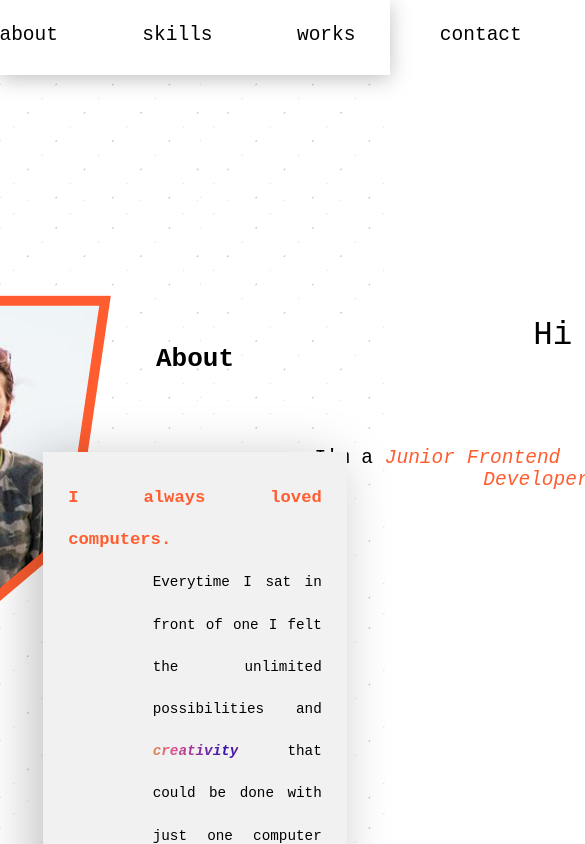
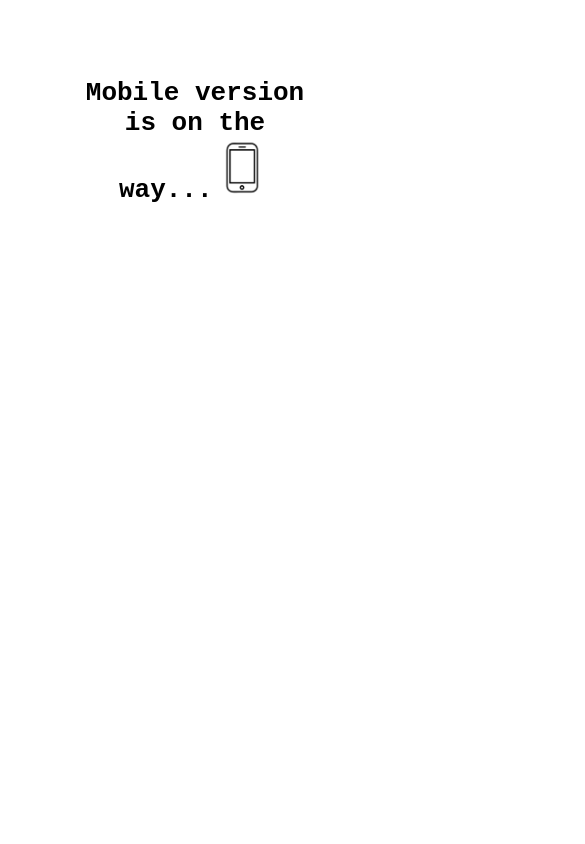
Before and after one commit to wfanni/portfolio_dev, a React (Create React App) app: page / in a window 390 px wide. Shown: the top 844 px of the page, 585 px wide, since content can reach past the window. Built offline with nearby package versions, Linux system fonts and the light colour scheme.

Commit message:
mobile version started

```diff
--- a/src/App.css
+++ b/src/App.css
@@ -17,4 +17,28 @@ body ul {
   margin: 0;
   list-style: none;
 }
+
+#root {
+  width: 100%;
+}
+
+#root #alert {
+  display: none;
+}
+
+@media only screen and (max-width: 28cm) {
+  #root #alert {
+    display: inline-block;
+    font-size: 2em;
+    text-align: center;
+    margin: 20%;
+    width: 60%;
+  }
+  #root #alert img {
+    width: 25%;
+  }
+  #root div {
+    display: none;
+  }
+}
 /*# sourceMappingURL=App.css.map */
--- a/src/App.js
+++ b/src/App.js
@@ -7,10 +7,16 @@ import Skills from './components/Skills/Skills.jsx';
 import Works from './components/Works/Works.jsx';
 import Contact from './components/Contact/Contact.jsx';
 
+import mobile from './components/media/mobile.png';
+
 
 export default function App() {
   return (
-    <div>
+    <>
+      <h3 id="alert">Mobile version is on the way...
+        <img src={mobile} alt="mobile" />
+      </h3>
+      <div id="page">
         <Navbar />
         <Home />
         <About />
@@ -18,5 +24,6 @@ export default function App() {
         <Works />
         <Contact />
       </div>
+    </>
   );
 }
--- a/src/App.scss
+++ b/src/App.scss
@@ -16,3 +16,39 @@ body {
     list-style: none;
   }
 }
+
+#root {
+  width: 100%;
+
+  #alert {
+    display: none;
+  }
+}
+
+@media only screen and (max-width: 28cm) {
+  #root {
+    #alert {
+      display: inline-block;
+      font-size: 2em;
+      text-align: center;
+      margin: 20%;
+      width: 60%;
+      img {
+        width: 25%;
+      }
+    }
+    div {
+      display: none;
+    }
+  }
+}
+
+// @media screen and (max-width: 700px) {
+//   #root div {
+//     width: 100%;
+//     display: flex;
+//     justify-content: flex-start;
+//     align-items: center
+//     flex-direction: column;
+//   }
+// }
--- a/src/components/About/About.jsx
+++ b/src/components/About/About.jsx
@@ -8,7 +8,7 @@ const AboutStructure = ({ className }) => {
     return (
         <div id="about" className={className}>
             <h2>About</h2>
-            <p><b>I always loved computers.</b> <span className="first-sentence">Everytime I sat in front of one I felt the unlimited possibilities and <i>creativity</i> that could be done with just one computer and some internet connection.</span> I was always interested in creating websites <span className="comment">(how fun is that!)</span>, but never actually thought I could do it. <q>Oh I'm just a girl, maybe I don't have the brain for it.</q> Despite this thought I started learning <b>HTML</b> and <b>CSS</b> in my teenage years, although I didn't think I would work in the field when the time comes. When the pandemic happened <b>-</b> right after I finished my Tourism course <b>-</b> I knew I had to adapt and learn something that I can really use in the future <span className="comment">(who knows what's coming next!)</span>. I decided to pursue my interest in <span className="web">Web Development</span> and I attended an intensive 4-month <em>Junior Frontend Developer</em> course at <a href="https://codecool.com/en/" target="_blank" rel="noreferrer">Codecool</a>. <span className="last-sentence">I don't know what the future holds and I know I have to learn a <b>LOT</b> more, but I am ready to jump right in!</span></p>
+            <p><b className="title">I always loved computers.</b> <span className="first-sentence">Everytime I sat in front of one I felt the unlimited possibilities and <i>creativity</i> that could be done with just one computer and some internet connection.</span> I was always interested in creating websites <span className="comment">(how fun is that!)</span>, but never actually thought I could do it. <q>Oh I'm just a girl, maybe I don't have the brain for it.</q> Despite this thought I started learning <b>HTML</b> and <b>CSS</b> in my teenage years, although I didn't think I would work in the field when the time comes. When the pandemic happened <b>-</b> right after I finished my Tourism course <b>-</b> I knew I had to adapt and learn something that I can really use in the future <span className="comment">(who knows what's coming next!)</span>. I decided to pursue my interest in <span className="web">Web Development</span> and I attended an intensive 4-month <em>Junior Frontend Developer</em> course at <a href="https://codecool.com/en/" target="_blank" rel="noreferrer">Codecool</a>. <span className="last-sentence">I don't know what the future holds and I know I have to learn a <b>LOT</b> more, but I am ready to jump right in!</span></p>
 
         </div>
     )
@@ -79,9 +79,8 @@ const About = styled(AboutStructure)`
             height: 300px;
         }
 
-        b:first-child {
+        .title {
             display: inline-block;
-            /* text-indent: -5vh; */
             color: #ff5d30;
             font-size: 1.2em;
 
@@ -155,6 +154,10 @@ const About = styled(AboutStructure)`
             margin: 4vh 0 0 0;
             line-height: 3vh;
             margin-bottom: 0.5vh;
+
+            b:first-child {
+                display: inline-block;
+            }
         }
     }
 
@@ -165,6 +168,87 @@ const About = styled(AboutStructure)`
         }
     }
 
+    /* @media screen and (max-width: 700px) {
+        height: 120vh;
+        &::after {
+            position: absolute;
+            bottom: 0;
+            left: 0;
+            content: '';
+            background-image: url(${smallTriangle});
+            background-repeat: no-repeat;
+            transform: rotate(-20deg) scale(0.5);
+            width: 200px;
+            height: 220px;
+        }
+
+        h2 {
+            margin-top: 0;
+
+            &::after {
+                position: absolute;
+                top: 23vh;
+                left: 5vh;
+                content: '';
+                background-image: url(${smallTriangle});
+                background-repeat: no-repeat;
+                transform: rotate(20deg) scale(0.4);
+                width: 300px;
+                height: 300px;
+                z-index: 100;
+
+            }
+        }
+        p {
+            font-size: 0.65em;
+            line-height: 2.5vh;
+
+            &::after {
+                position: absolute;
+                top: -20vh;
+                left: -25vh;
+                content: '';
+                background-image: url(${bigTriangle});
+                background-repeat: no-repeat;
+                transform: rotate(-10deg) scale(0.4);
+                width: 300px;
+                height: 300px;
+            }
+
+            .title {
+                text-indent: 4vh;
+                margin-bottom: 1vh;
+            }
+
+            .first-sentence {
+                margin: 0 0 1vh 0;
+            }
+
+            q {
+                width: 90%;
+                display: inline-block;
+                margin: 1vh 5%;
+                text-indent: 0;
+                text-align: center;
+            }
+
+            em {
+                text-decoration: underline;
+                text-decoration-style: wavy;
+                text-underline-offset: 0.2vh;
+                text-decoration-color: #ff5d30;
+
+            }
+
+            a {
+                padding: 0.2vh;
+            }
+
+
+
+        }
+    } */
+
 `
 
 export default About
--- a/src/components/Navbar.jsx
+++ b/src/components/Navbar.jsx
@@ -2,24 +2,41 @@ import React from 'react';
 import styled from 'styled-components';
 
 const NavbarStructure = ({ className }) => {
+
+    const menuToggle = () => {
+        document.getElementById("menu").classList.toggle("open");
+        document.querySelector("nav").classList.toggle("open");
+    }
+
+    const closeMenu = () => {
+        document.getElementById("menu").classList.remove("open");
+        document.querySelector("nav").classList.remove("open");
+    }
+
+
     return (
         <div className={className}>
+            <button id="menu" onClick={menuToggle}>
+                <div id="upper"></div>
+                <div id="middle"></div>
+                <div id="lower"></div>
+            </button>
             <nav>
                 <ul>
                     <li>
-                        <a href="#home">Home</a>
+                        <a onClick={closeMenu} href="#home">Home</a>
                     </li>
                     <li>
-                        <a href="#about">About</a>
+                        <a onClick={closeMenu} href="#about">About</a>
                     </li>
                     <li>
-                        <a href="#skills">Skills</a>
+                        <a onClick={closeMenu} href="#skills">Skills</a>
                     </li>
                     <li>
-                        <a href="#works">Works</a>
+                        <a onClick={closeMenu} href="#works">Works</a>
                     </li>
                     <li>
-                        <a href="#contact">Contact</a>
+                        <a onClick={closeMenu} href="#contact">Contact</a>
                     </li>
                 </ul>
             </nav>
@@ -28,6 +45,45 @@ const NavbarStructure = ({ className }) => {
 }
 
 const Navbar = styled(NavbarStructure)`
+    #menu {
+        display: none;
+        position: fixed;
+        top: 4vh;
+        right: 17vh;
+        width: 50px;
+        height: 50px;
+        border: none;
+        border-radius: 50vh;
+        background-color: #ff5d30;
+
+        justify-content: center;
+        align-items: center;
+        flex-direction: column;
+        gap: 7px;
+
+        cursor: pointer;
+        z-index: 1001;
+
+        div {
+            background-color: #fff;
+            width: 30px;
+            height: 2.5px;
+        }
+
+        &.open {
+            #upper {
+                transform: rotate(45deg) translate(4px, 3px);
+            }
+            #middle {
+                display: none;
+            }
+            #lower {
+                transform: rotate(-45deg) translate(4px, -3px);
+
+            }
+        }
+
+    }
     nav {
         position: fixed;
         top: 0;
@@ -78,7 +134,63 @@ const Navbar = styled(NavbarStructure)`
                 }
             }
         }
+
     }
+
+    /* @media screen and (max-width: 500px) {
+        #menu {
+            display: flex;
+        }
+
+        nav {
+            display: none;
+
+            position: fixed;
+            top: 0;
+            width: 100%;
+            height: 200px;
+            box-shadow: 0 4px 20px rgba(0, 0, 0, 0.25);
+            background-color: #fff;
+            z-index: 1000;
+
+            ul {
+                width: 100%;
+                height: 200px;
+                margin-left: 10vh;
+
+                display: flex;
+                justify-content: center;
+                align-items: flex-start;
+                flex-direction: column;
+                gap: 2vh;
+
+                li {
+                    position: relative;
+                    padding-bottom: 0.5vh;
+                    transition: padding-bottom 0.2s;
+
+                    a {
+                        text-transform: lowercase;
+                        font-size: 1.1em;
+
+                        &::after {
+                            display: none;
+                        }
+                    }
+
+                    &:hover,
+                    &:focus {
+                        color: #ff5d30;
+                    }
+                }
+            }
+
+
+            &.open {
+                display: flex;
+            }
+        }
+    } */
 
 `
 
--- a/src/components/Skills/Skills.jsx
+++ b/src/components/Skills/Skills.jsx
@@ -23,7 +23,7 @@ const SkillsStructure = ({ className }) => {
                     <div className="react">reactjs</div>
                 </div>
                 <div className="progress-bar">
-                    <div className="backend">backend tech (node.js, express.js)</div>
+                    <div className="backend">backend tech <span>(node.js, express.js)</span></div>
                 </div>
             </div>
             <div className="graphic">
@@ -124,6 +124,28 @@ const Skills = styled(SkillsStructure)`
         }
     }
 
+    /* @media screen and (max-width: 700px) {
+        gap: 0;
+
+        .progress-bar {
+            width: 250px;
+            height: 25px;
+
+            div {
+                font-size: 0.7em;
+                line-height: 10px;
+
+            }
+
+            .backend {
+                span {
+                    font-size: 0.4em;
+                }
+            }
+        }
+
+    } */
+
 `
 
 export default Skills
```
Also changed, not shown: src/components/Contact/Contact.jsx (+27 -0 lines), src/components/Home/Home.jsx (+35 -1 lines), src/components/Works/Works.jsx (+30 -0 lines), src/components/media/mobile.png (added), 1 other file (tests, documents, lock files or other folders). Lines whose indentation alone changed are shown as unchanged.
